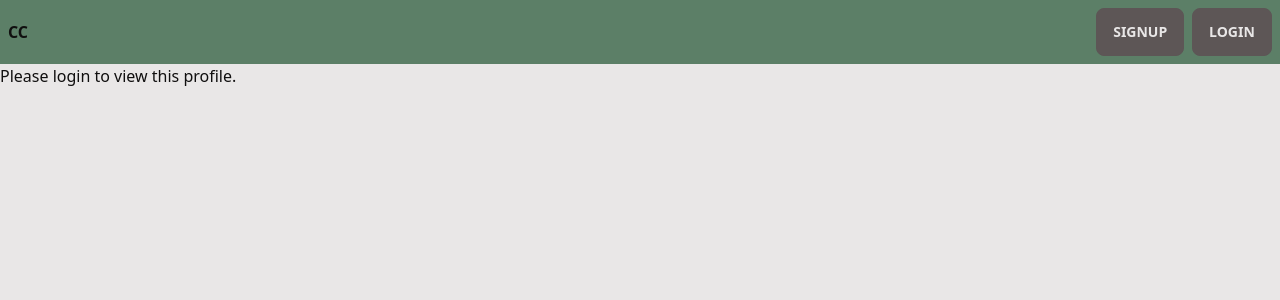
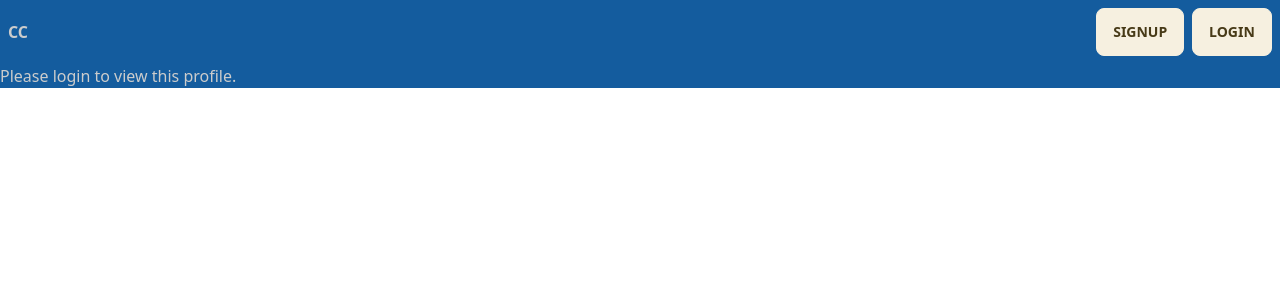
Before and after one commit to jcg0/code-collective-project-3, a React (Create React App) app in the folder client/: page /profile/me in a window 1280 px wide. Shown: the top 300 px of the page. Built offline with nearby package versions, Linux system fonts and the light colour scheme; no server answers.

Commit message:
Updated DaisyUI theme with custom colors, updated colors in front end

```diff
--- a/client/src/App.js
+++ b/client/src/App.js
@@ -45,9 +45,9 @@ function App() {
   return (
     <ApolloProvider client={client}>
       <Router>
-        <div>
+        <div className="bg-secondary">
           <Header />
-          <div className="md:container md:mx-auto">
+          <div className="">
             <Routes>
               <Route path="/" element={<Home />} />
               <Route path="/login" element={<Login />} />
--- a/client/src/components/Avatar/index.js
+++ b/client/src/components/Avatar/index.js
@@ -15,7 +15,7 @@ const Avatar = ({ firstName, lastName }) => {
       className="avatar placeholder"
       style={{ backgroundColor: placeholderBackground }}
     >
-      <div className="text-neutral-content bg-primary rounded-full w-24">
+      <div className="text-neutral-content bg-primary-content rounded-full w-24">
         <span className="text-3xl">{userPlaceholder}</span>
       </div>
     </div>
--- a/client/src/components/CommentForm/index.js
+++ b/client/src/components/CommentForm/index.js
@@ -40,10 +40,10 @@ const CommentForm = ({ postId }) => {
   return (
     <div className="collapse rounded-xl">
       <input type="checkbox" className="peer" />
-      <div className="collapse-title bg-primary text-primary-content text-center">
+      <div className="collapse-title bg-accent text-primary text-center">
       +
       </div>
-      <div className="collapse-content bg-primary text-primary-content">
+      <div className="collapse-content bg-accent text-primary-content">
         <form onSubmit={handleFormSubmit}>
           <textarea
             name="commentText"
@@ -54,7 +54,7 @@ const CommentForm = ({ postId }) => {
             onChange={handleCommentChange}
           />
           <label className="label">
-            <span className="label-text-alt text-primary-content">{characterCount}/280</span>
+            <span className="label-text-alt text-primary">{characterCount}/280</span>
           </label>
           <button
             className="btn btn-secondary btn-wide justify-center"
--- a/client/src/components/CommentsList/index.js
+++ b/client/src/components/CommentsList/index.js
@@ -6,9 +6,9 @@ const CommentsList = ({ comments = [], postId }) => {
 
   return (
     <div>
-    <div className="collapse collapse-arrow">
+    <div className="collapse collapse-arrow bg-secondary-focus rounded-xl">
       <input type="checkbox" />
-      <div className="collapse-title text-m font-medium">Show comments</div>
+      <div className="collapse-title text-sm font-medium">Show comments</div>
       {( comments.length === 0) ? (
         <div className="collapse-content">
         <p className="text-sm">No comments for this post; add yours below!</p>
@@ -19,7 +19,7 @@ const CommentsList = ({ comments = [], postId }) => {
             {/* <CommentForm postId={postId}/> */}
             {comments.map((comment) => (
               <div className="py-1"key={comment._id}>
-                <p className="text-sm my-1">{comment.commentAuthor}</p>
+                <p className="text-sm my-1"><b>{comment.commentAuthor}</b></p>
                 <p className="bg-white p-3 rounded-md text-sm">{comment.commentText}</p>
                 <p className="text-xs my-1">{comment.createdAt}</p>
               </div>
--- a/client/src/components/Header/index.js
+++ b/client/src/components/Header/index.js
@@ -12,7 +12,7 @@ const Header = () => {
     navigate("/login");
   };
   return (
-    <div className="navbar base-100 bg-primary">
+    <div className="navbar base-100 bg-secondary">
       <div className="flex-1">
         <p>
           <b>CC</b>
@@ -25,7 +25,7 @@ const Header = () => {
               <input
                 type="text"
                 placeholder="Search"
-                className="input input-bordered"
+                className="input input-bordered bg-white"
               />
             </div>
             <div className="dropdown dropdown-end">
--- a/client/src/components/PostForm/index.js
+++ b/client/src/components/PostForm/index.js
@@ -52,7 +52,7 @@ const PostForm = () => {
 
   return (
     <div className="form-control p-4 m-2">
-      <h2 className="pb-2 text-secondary">
+      <h2 className="pb-2 text-primary-content">
         <b>What's got your gears going?</b>
       </h2>
       {Auth.loggedIn() ? (
@@ -63,14 +63,14 @@ const PostForm = () => {
               type="text"
               value={formState}
               placeholder="Type here"
-              className="textarea textarea-bordered w-full max-w-screen-md bg-white"
+              className="textarea textarea-bordered w-full max-w-screen-md bg-white text-black"
               onChange={handleChange}
             />
             <label className="label">
-              <span className="label-text-alt text-secondary">{characterCount}/280</span>
+              <span className="label-text-alt text-primary-content">{characterCount}/280</span>
             </label>
             <button
-              className="btn btn-secondary btn-block content-center"
+              className="btn btn-accent btn-block content-center text-primary"
               type="submit"
             >
               Post
@@ -99,7 +99,7 @@ const PostForm = () => {
         </>
       ) : (
         <form>
-          <div className="alert alert-warning shadow-lg">
+          <div className="alert alert-warning">
             <div>
               <svg
                 xmlns="http://www.w3.org/2000/svg"
--- a/client/src/components/PostList/index.js
+++ b/client/src/components/PostList/index.js
@@ -6,15 +6,15 @@ const PostList = ({ posts, firstName, lastName }) => {
 
 
   return (
-    <div className="rounded-2xl post-list-container m-2">
+    <div className="rounded-2xl post-list-container m-2 md:flex-wrap">
 
     {posts &&
         posts.slice().sort((post) => parseFloat(post.createdAt-1)).map((post) => (
             <div className="card shadow-xl m-2" key={post._id}>
-                <div className="card-body bg-primary-content rounded-xl">
-                    <Avatar firstName={firstName} lastName={lastName} size="sm" />
-                    <h3 className="card-title username ">{post.postAuthor}</h3>
-                    <p className="bg-white p-3 rounded-md text-md"><code>{post.postContent}</code></p>
+                <div className="card-body bg-secondary-focus rounded-xl">
+                    <Avatar firstName={firstName} lastName={lastName} className='justify-center' />
+                    <h3 className="card-title username text-primary-content">{post.postAuthor}</h3>
+                    <p className="bg-white p-3 rounded-md text-md text-primary-focus"><code>{post.postContent}</code></p>
                     <p className="text-xs">This thought occured {post.createdAt}</p>
                     <div className="card-actions">
                         <CommentsList comments={post.comments} postId={post._id}/>
--- a/client/src/pages/Home.js
+++ b/client/src/pages/Home.js
@@ -11,8 +11,8 @@ const Home = () => {
   console.log(users);
 
   return (
-    <main className="home-container w-screen">
-      <div className="card bg-neutral-focus shadow-xl m-2">
+    <main className="home-container w-screen bg-secondary">
+      <div className="card">
         <PostForm />
       </div>
         {loading ?
--- a/client/tailwind.config.js
+++ b/client/tailwind.config.js
@@ -8,7 +8,22 @@ module.exports = {
 
   daisyui: {
     styled: true,
-    themes: ["garden", "dark", "cupcake" ],
+    themes: [
+      {
+        mytheme: {
+          primary: '#153B44',
+          "primary-focus": '#1F271B',
+          "primary-content": '#F8F4F2',
+          secondary: '#145C9E',
+          "secondary-focus": '#092F49',
+          "secondary-content": '#E8E0D9',
+          accent: '#EBCE4D',
+          "accent-focus": '#EAD793',
+          "accent-content": '#F6F0E0',
+          neutral: "#F6F0E0"
+        }
+      },
+      "myTheme", "cupcake" ],
     base: true,
     utils: true,
     logs: true,
```
